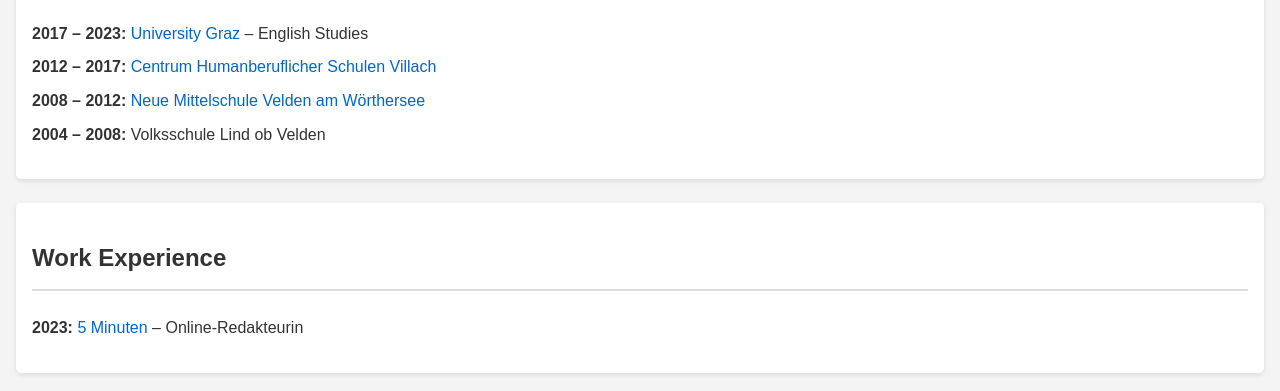
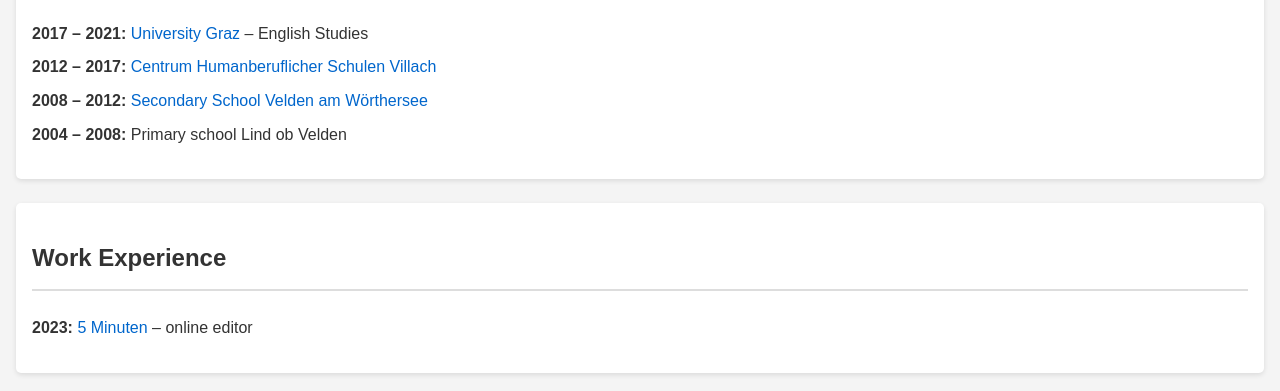
Before and after one commit to ninashfr/cos24-cards, a plain HTML site: page waldhauser-julia/index.html in a window 1280 px wide. Shown: the part 511-902 px from the top of the page. Drawn offline with Linux system fonts and the light colour scheme.

Commit message:
Update index.html

```diff
--- a/waldhauser-julia/index.html
+++ b/waldhauser-julia/index.html
@@ -71,16 +71,16 @@
     <section aria-labelledby="education-heading">
       <h2 id="education-heading">Education</h2>
       <ul>
-        <li><strong>2017 – 2023:</strong> <a href="https://www.uni-graz.at/en/" target="_blank">University Graz</a> – English Studies</li>
+        <li><strong>2017 – 2021:</strong> <a href="https://www.uni-graz.at/en/" target="_blank">University Graz</a> – English Studies</li>
         <li><strong>2012 – 2017:</strong> <a href="https://www.chs-villach.at" target="_blank">Centrum Humanberuflicher Schulen Villach</a></li>
-        <li><strong>2008 – 2012:</strong> <a href="https://nm-velden.at" target="_blank">Neue Mittelschule Velden am Wörthersee</a></li>
-        <li><strong>2004 – 2008:</strong> Volksschule Lind ob Velden</li>
+        <li><strong>2008 – 2012:</strong> <a href="https://nm-velden.at" target="_blank">Secondary School Velden am Wörthersee</a></li>
+        <li><strong>2004 – 2008:</strong> Primary school Lind ob Velden</li>
       </ul>
     </section>
     <section aria-labelledby="work-heading">
       <h2 id="work-heading">Work Experience</h2>
       <ul>
-        <li><strong>2023:</strong> <a href="https://www.5min.at" target="_blank">5 Minuten</a> – Online-Redakteurin</li>
+        <li><strong>2023:</strong> <a href="https://www.5min.at" target="_blank">5 Minuten</a> – online editor</li>
       </ul>
     </section>
     <section aria-labelledby="hobbies-heading">
```
